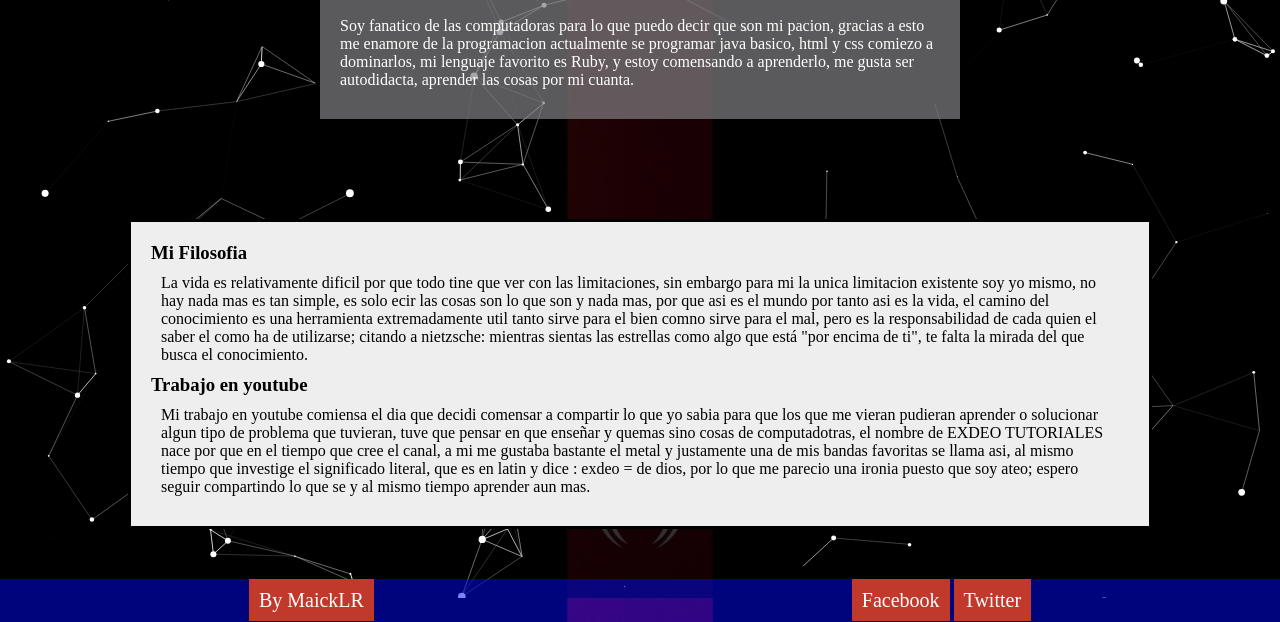
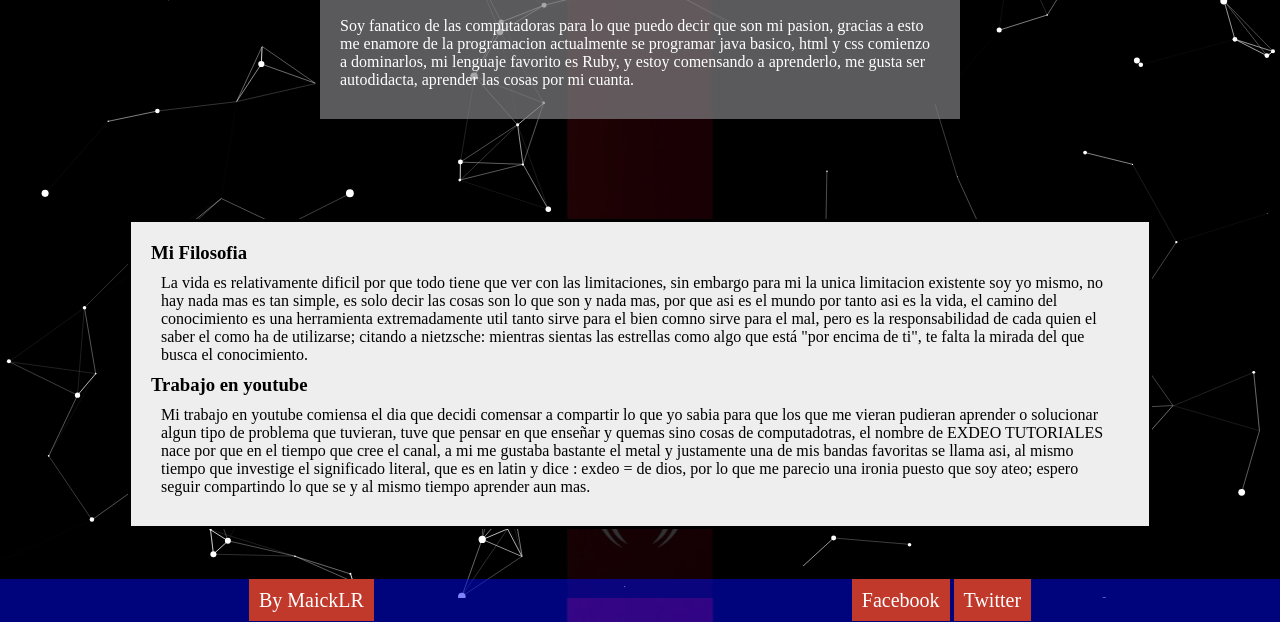
Before and after one commit to Maicklrp/pokepage, a plain HTML site: page develop.html in a window 1280 px wide. Shown: the part 202-824 px from the top of the page. Drawn offline with Linux system fonts and the light colour scheme.

Commit message:
dev.ortography

```diff
--- a/develop.html
+++ b/develop.html
@@ -26,13 +26,13 @@
 	<div class="tarjet">
 		<article>
 			<h1>User: <b>Maick LR</b></h1>
-			<p class="esp">Soy fanatico de las computadoras para lo que puedo decir que son mi pacion, gracias a esto me enamore de la programacion actualmente se programar java basico, html y css comiezo a dominarlos, mi lenguaje favorito es Ruby, y estoy comensando a aprenderlo, me gusta ser autodidacta, aprender las cosas por mi cuanta.</p>
+			<p class="esp">Soy fanatico de las computadoras para lo que puedo decir que son mi pasion, gracias a esto me enamore de la programacion actualmente se programar java basico, html y css comienzo a dominarlos, mi lenguaje favorito es Ruby, y estoy comensando a aprenderlo, me gusta ser autodidacta, aprender las cosas por mi cuanta.</p>
 		</article>
 	</div>
 	<div class="conten">
 		<article>
 			<h3>Mi Filosofia</h3>
-			<p class="separ">La vida es relativamente dificil por que todo tine que ver con las limitaciones, sin embargo para mi la unica limitacion existente soy yo mismo, no hay nada mas es tan simple, es solo ecir las cosas son lo que son y nada mas, por que asi es el mundo por tanto asi es la vida, el camino del conocimiento es una herramienta extremadamente util tanto sirve para el bien comno sirve para el mal, pero es la responsabilidad de cada quien el saber el como ha de utilizarse;
+			<p class="separ">La vida es relativamente dificil por que todo tiene que ver con las limitaciones, sin embargo para mi la unica limitacion existente soy yo mismo, no hay nada mas es tan simple, es solo decir las cosas son lo que son y nada mas, por que asi es el mundo por tanto asi es la vida, el camino del conocimiento es una herramienta extremadamente util tanto sirve para el bien comno sirve para el mal, pero es la responsabilidad de cada quien el saber el como ha de utilizarse;
 			citando a nietzsche: mientras sientas las estrellas como algo que está "por encima de ti", te falta la mirada del que busca el conocimiento.
 			</p>
 		</article>
```
